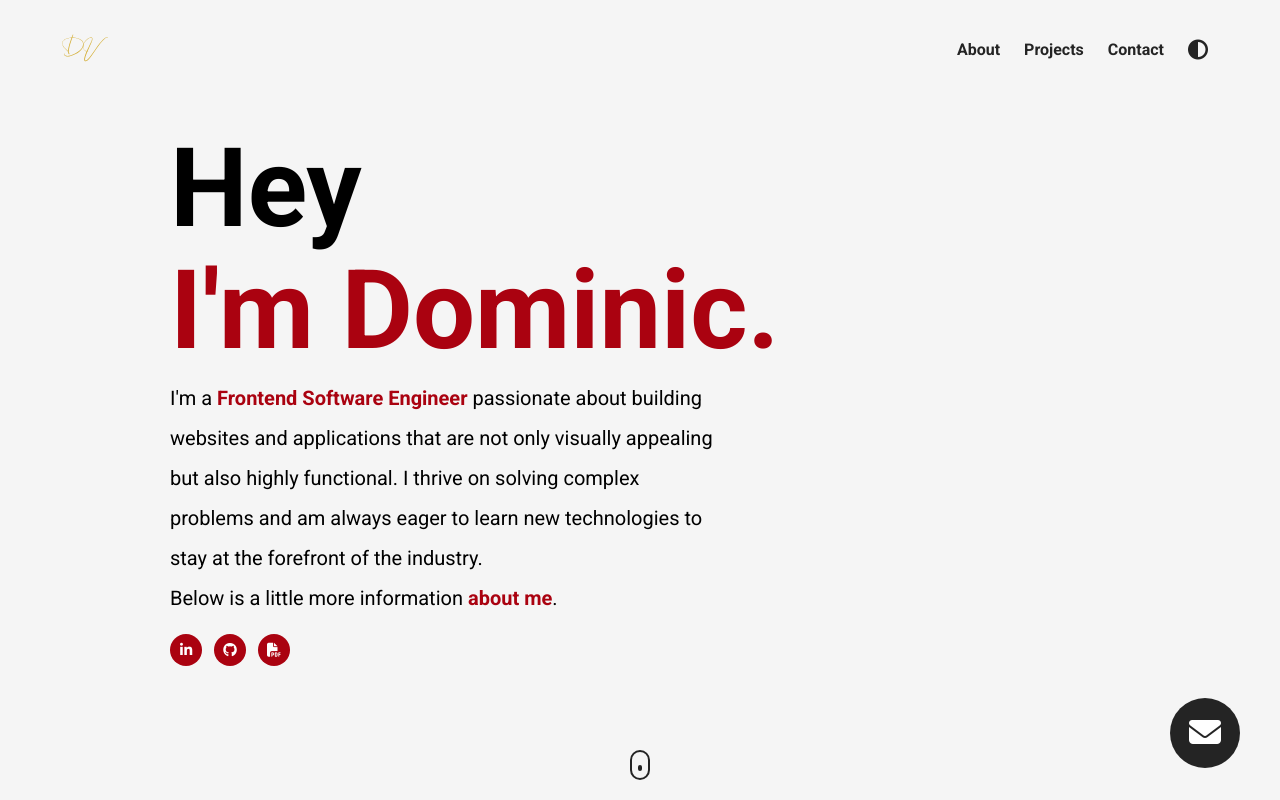
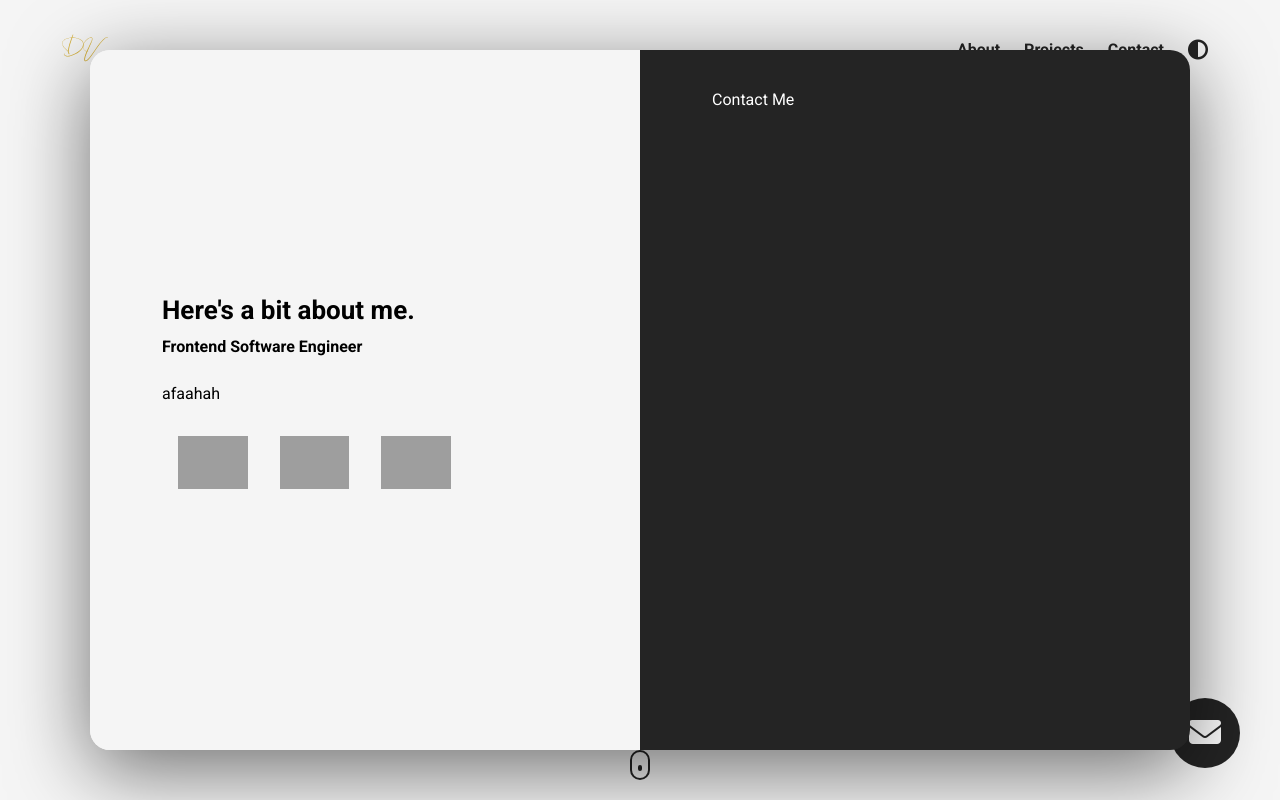
Before and after one commit to d33ven/eport-java, a plain HTML site: page index.html in a window 1280 px wide. Shown: the top 800 px of the page. Drawn offline with Linux system fonts and the light colour scheme; grey boxes are pictures that could not be loaded.

Commit message:
Your message

```diff
--- a/index.html
+++ b/index.html
@@ -72,6 +72,34 @@
         <a href="#projects" class="scroll">
             <div class="scroll__icon click"></div>
         </a>
+        <div class="modal">
+            <div class="modal__half modal__about">
+                <h3 class="modal__title modal__title--about">
+                    Here's a bit about me.
+                </h3>
+                <h4 class="modal__sub-title modal__sub-title--about">
+                    Frontend Software Engineer
+                </h4>
+                <p class="modal__para">
+                    afaahah
+                </p>
+                <div class="modal__languages">
+                    <figure class="modal__language">
+                        <img class="modal__language--img" src="https://upload.wikimedia.org/wikipedia/commons/thumb/3/38/HTML5_Badge.svg/1280px-HTML5_Badge.svg.png" alt="HTML5">
+                        <span class="language__name">HTML</span>
+                    </figure>
+                    <figure class="modal__language">
+                        <img class="modal__language--img" src="https://upload.wikimedia.org/wikipedia/commons/thumb/6/62/CSS3_logo.svg/960px-CSS3_logo.svg.png" alt="">
+                        <span class="language__name">CSS</span>
+                    </figure>
+                    <figure class="modal__language">
+                        <img class="modal__language--img" src="https://upload.wikimedia.org/wikipedia/commons/thumb/6/6a/JavaScript-logo.png/500px-JavaScript-logo.png" alt="JavaScript">
+                        <span class="language__name">JavaScript</span>
+                    </figure>
+                </div>
+            </div>
+            <div class="modal__half modal__contact">Contact Me</div>
+        </div>
     </section>
     <section class="projects">
         <div class="container">
--- a/style.css
+++ b/style.css
@@ -228,6 +228,91 @@ nav {
 
 /*
 
+MODAL
+
+*/
+
+.modal {
+    position: absolute;
+    top: 50%;
+    left: 50%;
+    transform: translate(-50%, -50%);
+    width: 90%;
+    max-width: 1100px;
+    height: 700px;
+    box-shadow: 0 20px 80px 0 rgb(0, 0, 0, 0.55);
+    border-radius: 20px;
+    overflow: hidden;
+    display: flex;
+}
+
+.modal__half {
+    width: 50%;
+    padding: 40px 72px;
+}
+
+.modal__about {
+    background-color: rgb(245, 245, 245);
+    display: flex;
+    flex-direction: column;
+    justify-content: center;
+}
+
+.modal__languages {
+    display: flex;
+    flex-wrap: wrap;
+}
+
+.modal__language {
+    width: 25%;
+    padding: 16px;
+    position: relative;
+    display: flex;
+    flex-direction: column;
+    align-items: center;
+    transition: all 300ms ease;
+}
+
+.modal__language:hover .language__name {
+    transform: scale(1);
+}
+
+.modal__language:hover {
+    filter: brightness(80%);
+    transform: scale(0.9);
+}
+
+.language__name {
+    position: absolute;
+    bottom: -10px;
+    transform: scale(0);
+    transiftion: all 300ms ease;
+}
+
+.modal__language--img {
+    width: 100%;
+}
+
+.modal__contact {
+    background-color: #242424;
+    color: white;
+}
+
+.modal__title {
+    font-size: 26px;
+}
+
+.modal__sub-title {
+    margin: 12px 0 24px 0;
+}
+
+.modal__para {
+    margin-bottom: 12px;
+    line-height: 1.75;
+}
+
+/*
+
 PROJECTS
 
 */
```
Also changed, not shown: 1 other file.
